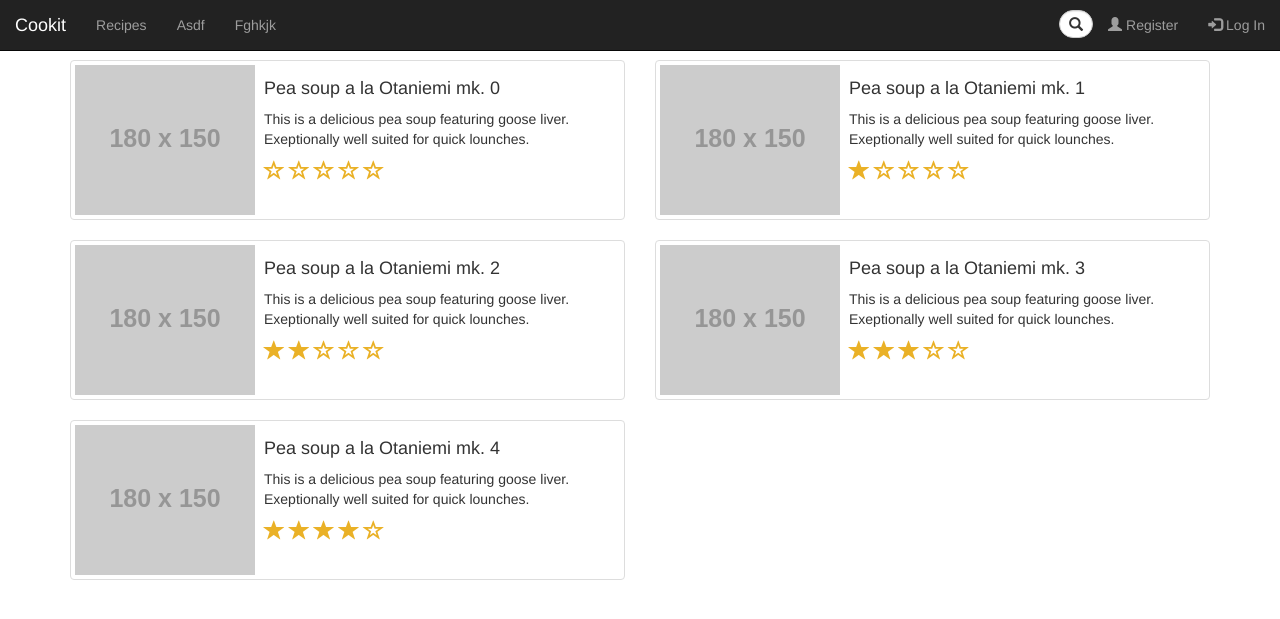
After one commit to Tatsi/Cookit, a Django app: page /feed/ in a window 1280 px wide. The commit adds this page. Shown: the top 619 px of the page. Run offline with Django 3.2, Linux system fonts and the light colour scheme; grey boxes labelled with a size stand in for pictures from a placeholder-image service; some libraries are stand-ins or nearby versions.

Commit message:
Added basic feed view and template. Now using fixed data.

```diff
--- a/cookit/static/styles.css
+++ b/cookit/static/styles.css
@@ -29,4 +29,16 @@ body {
 .input-group.mobile-search button {
   border-radius: 0; }
 
+.thumbnail.right-caption {
+  float: left; }
+  .thumbnail.right-caption > img {
+    float: left;
+    margin-right: 9px; }
+  .thumbnail.right-caption > .caption {
+    padding: 4px; }
+
+.vote-star {
+  font-size: 1.5em;
+  color: #EAB126; }
+
 /*# sourceMappingURL=styles.css.map */
--- a/cookit/static/styles.scss
+++ b/cookit/static/styles.scss
@@ -40,3 +40,22 @@ body {
 		border-radius: 0;
 	}
 }
+
+.thumbnail.right-caption {
+    float: left;
+
+    > img {
+        float: left;
+        margin-right: 9px;
+    }
+
+     > .caption {
+        padding: 4px;
+    }
+
+}
+
+.vote-star {
+	font-size: 1.5em;
+	color: #EAB126;
+}
--- a/cookit/urls.py
+++ b/cookit/urls.py
@@ -21,6 +21,7 @@ import main.views
 urlpatterns = [
     url(r'^admin/', admin.site.urls),
     url(r'^$', main.views.mainpage, name='mainpage'),
+    url(r'^feed/$', main.views.feed, name='feed'),
     url(r'^accounts/login/$', auth_views.login, name='login'),
     url(r'^logout/$', auth_views.logout, name='logout'),
     url(r'^register/$', main.views.register, name='register')
--- a/main/templates/base/navbar.html
+++ b/main/templates/base/navbar.html
@@ -10,7 +10,7 @@
 		</div>
 		<div class="collapse navbar-collapse" id="myNavbar">
 			<ul class="nav navbar-nav">
-				<li><a href="/">Recipes</a></li>
+				<li><a href="{% url 'feed' %}">Recipes</a></li>
 				<li><a href="/">Asdf</a></li>
 				<li><a href="/">Fghkjk</a></li>
 			</ul>
--- /dev/null
+++ b/main/templates/feed.html
@@ -0,0 +1,9 @@
+{% extends "base/base.html" %}
+
+{% block content %}
+<div class="row">
+{% for item in recipes %}
+{% include "recipe_card.html" with item=item %}
+{% endfor %}
+</div>
+{% endblock %}
--- /dev/null
+++ b/main/templates/recipe_card.html
@@ -0,0 +1,16 @@
+<div class="col-sm-6">
+	<div class="thumbnail right-caption">
+		<img src="http://placehold.it/180x150" alt="recipe thumb">
+		<div class="caption">
+			<h4>{{item.title}}</h4>
+			<p>{{item.description}}</p>
+			{% for star in item.stars %}
+				{% if star == "1" %}
+					<span class="glyphicon glyphicon-star vote-star"></span>
+				{% else %}
+					<span class="glyphicon glyphicon-star-empty vote-star"></span>
+				{% endif %}
+			{% endfor %}
+		</div>
+	</div>
+</div>
--- a/main/views.py
+++ b/main/views.py
@@ -7,6 +7,13 @@ from main.forms import RegisterForm
 def mainpage(request):
 	context = {}
 	return render(request, 'mainpage.html', context)
+
+def feed(request):
+	array = []
+	for i in range(5):
+		array.append({'title': 'Pea soup a la Otaniemi mk. '+str(i), 'stars': '1'*i+'0'*(5-i), 'description': 'This is a delicious pea soup featuring goose liver. Exeptionally well suited for quick lounches.'})
+	context = {'recipes': array}
+	return render(request, 'feed.html', context)
 
 
 def register(request):
```
Also changed, not shown: db.sqlite3, 1 other file.
